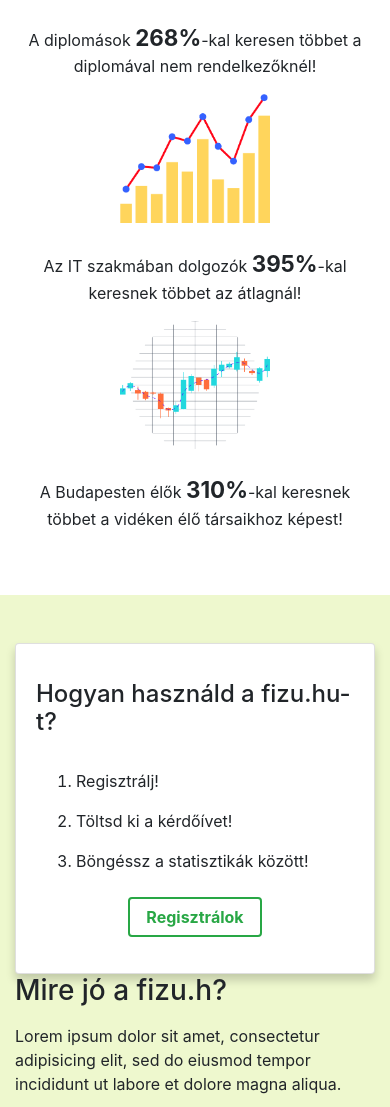
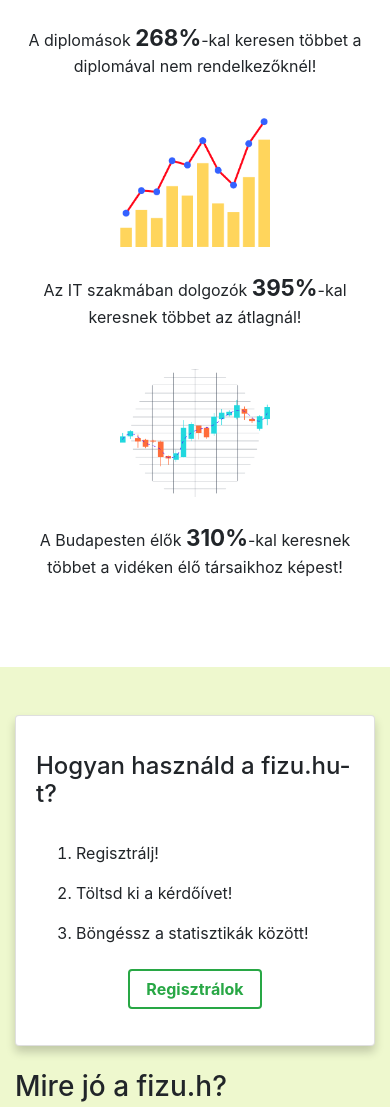
Before and after one commit to guthember/bootstrap4-02, a plain HTML site: page index.html in a window 390 px wide. Shown: the part 707-1814 px from the top of the page. Drawn offline with nearby package versions, Linux system fonts and the light colour scheme; a web font is replaced by a local one.

Commit message:
index.html final corrections

```diff
--- a/index.html
+++ b/index.html
@@ -105,15 +105,15 @@
   <main>
     <section class="container">
       <div class="row py-5">
-        <div class="col-12 col-lg-4 text-center">
+        <div class="col-12 col-md-4 text-center  mb-4 mb-md-0">
           <img src="img/graf1.png" alt="első grafikon" width="150px" class="mb-4 img-fluid">
           <p>A diplomások <span class="font-lg">268%</span>-kal keresen többet a diplomával nem rendelkezőknél!</p>
         </div>
-        <div class="col-12 col-lg-4 text-center">
+        <div class="col-12 col-md-4 text-center  mb-4 mb-md-0">
           <img src="img/graf2.png" alt="második grafikon" width="150px" class="mb-4 img-fluid">
           <p>Az IT szakmában dolgozók <span class="font-lg">395%</span>-kal keresnek többet az átlagnál!</p>
         </div>
-        <div class="col-12 col-lg-4 text-center">
+        <div class="col-12 col-md-4 text-center  mb-4 mb-md-0">
           <img src="img/graf3.png" alt="harmadik grafikon" width="150px" class="mb-4 img-fluid">
           <p>A Budapesten élők <span class="font-lg">310%</span>-kal keresnek többet a vidéken élő társaikhoz képest!</p>
         </div>
@@ -138,8 +138,8 @@
               </div>
             </div>
           </div>
-          <div class="col-12 col-md-7 my-auto">
-            <h3 class="mb-3">Mire jó a fizu.h?</h3>
+          <div class="col-12 col-md-7 my-auto ">
+            <h3 class="mb-3 mt-4 mt-md-0">Mire jó a fizu.h?</h3>
             <p>
               Lorem ipsum dolor sit amet, consectetur adipisicing elit, sed do eiusmod tempor incididunt ut labore et dolore magna aliqua.
             </p>
```
